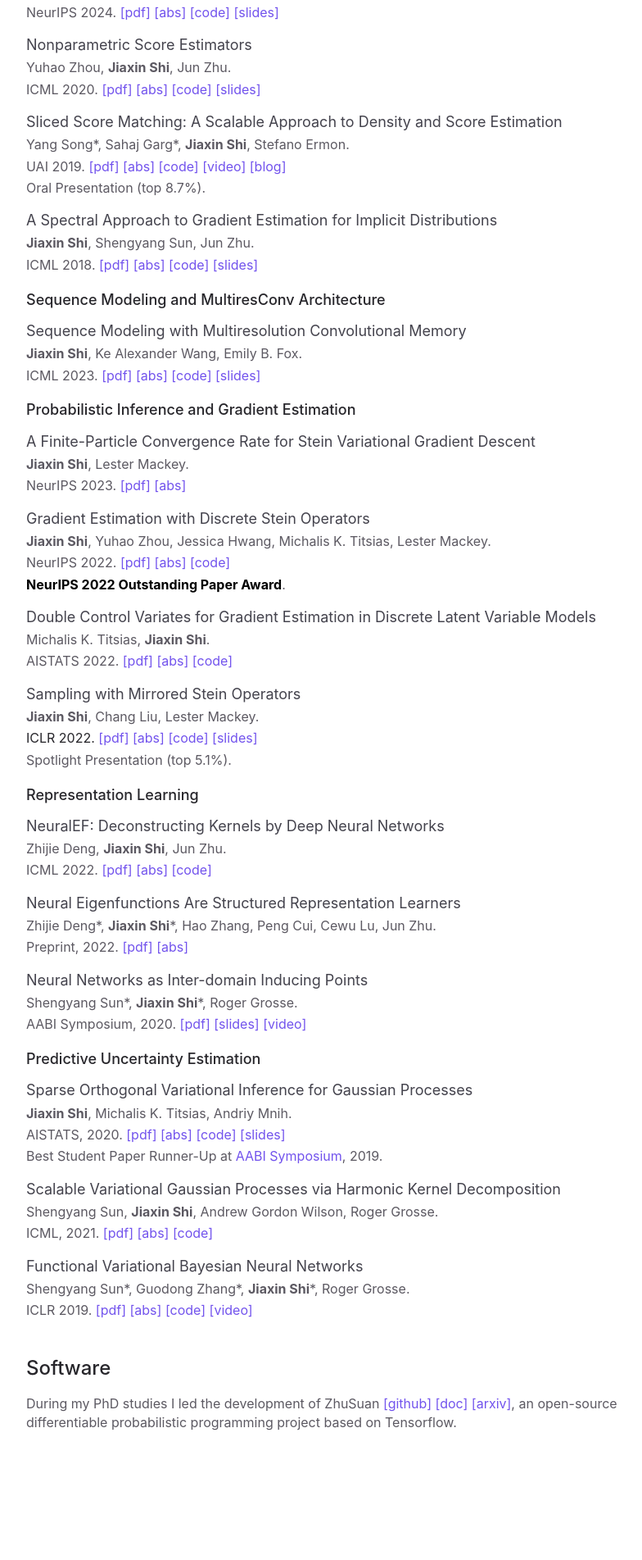
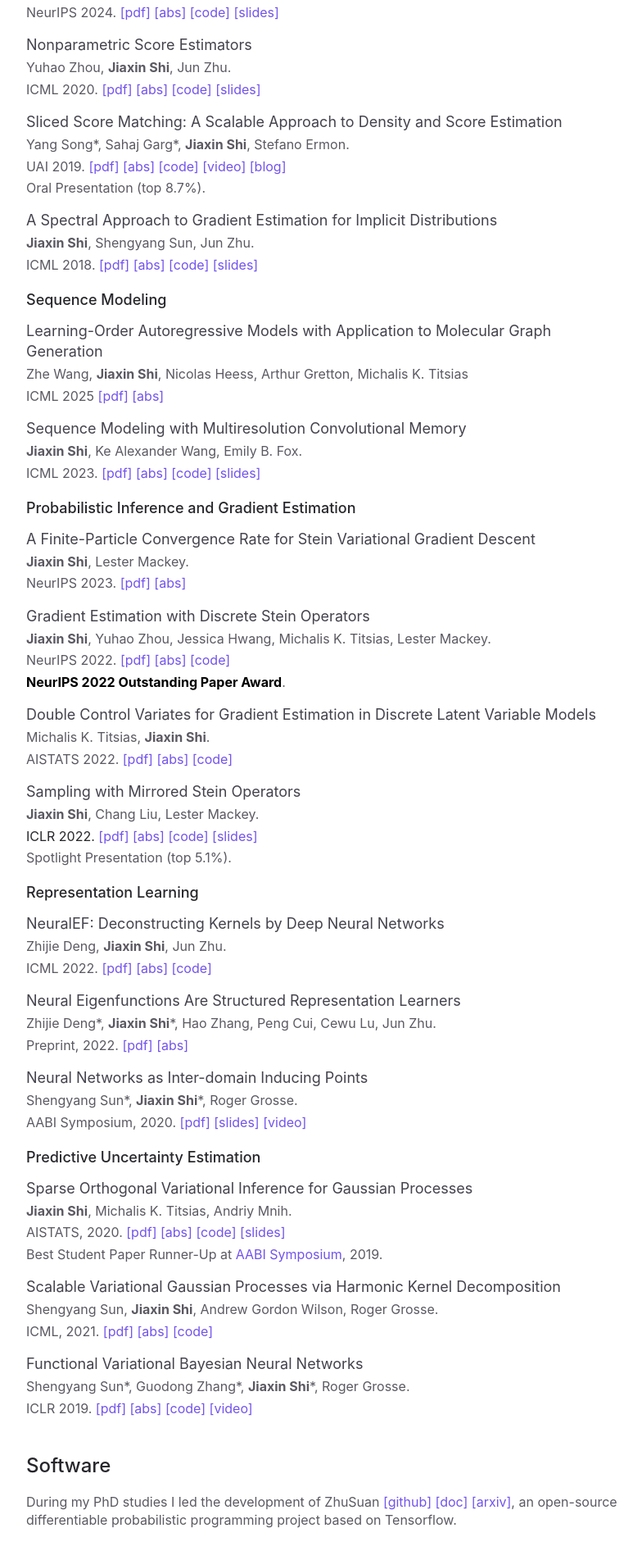
Before and after one commit to thjashin/thjashin.github.io, a Jekyll site: the page built from index.md, in a window 1280 px wide. Shown: the part 1122-3025 px from the top of the page at 82% size, without its empty margins (356-1140 px from the left). Built offline with Jekyll 4.4.1, drawn with Linux system fonts in a browser that asks for light colours.

Commit message:
Update index.md

```diff
--- a/index.md
+++ b/index.md
@@ -105,7 +105,15 @@ ICML 2018.
 [[code]](https://github.com/thjashin/spectral-stein-grad)
 [[slides]](http://ml.cs.tsinghua.edu.cn/~jiaxin/talks/ssge-icml-18.pdf)
 
-### Sequence Modeling and MultiresConv Architecture
+### Sequence Modeling
+
+Learning-Order Autoregressive Models with Application to Molecular Graph Generation
+{: .fs-5 .mb-1 .text-grey-dk-200}
+Zhe Wang, **Jiaxin Shi**, Nicolas Heess, Arthur Gretton, Michalis K. Titsias
+{: .mb-1}
+ICML 2025
+[[pdf]](https://arxiv.org/pdf/2503.05979.pdf)
+[[abs]](https://arxiv.org/abs/2503.05979)
 
 Sequence Modeling with Multiresolution Convolutional Memory
 {: .fs-5 .mb-1 .text-grey-dk-200}
```
